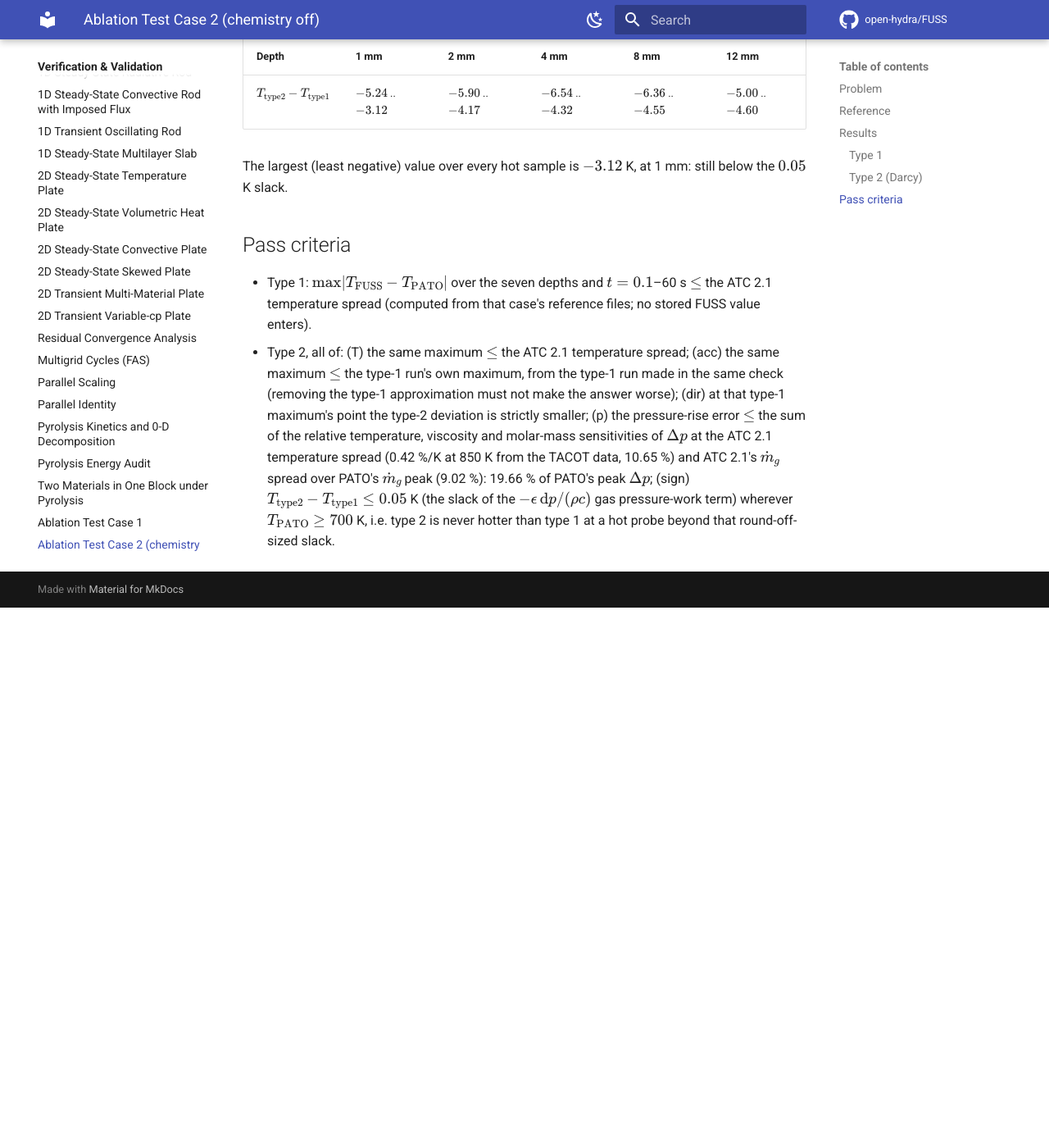
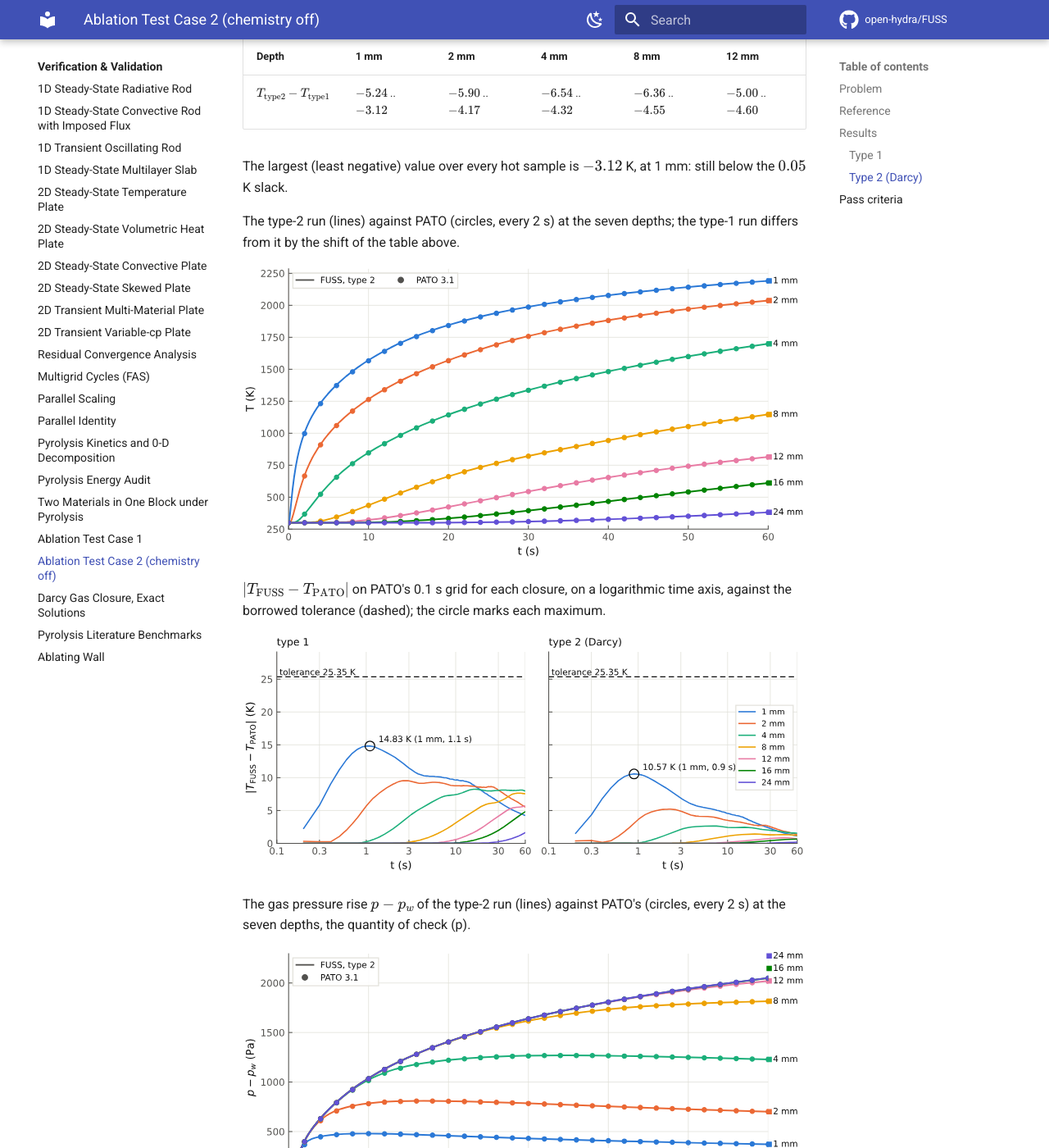
Before and after one commit to open-hydra/FUSS, an MkDocs documentation site: the page built from docs/vv/pyrolysis-atc2.md, in a window 1280 px wide and 1400 px high, scrolled down 2223 px. Shown: the whole window at 82% size. Built offline with MkDocs 1.6.1 and Material for MkDocs 9.7.7, drawn with Linux system fonts in a browser that asks for light colours; comment, search, counter and statistics services are not loaded; before the commit the page ends 2964 px from its top, so only the background shows below that.

Commit message:
docs(vv): figures of the ATC2 page: temperatures, the deviation of both closures, the pressure rise
Co-Authored-By: Claude Opus 5.5 <noreply@anthropic.com>
Claude-Session: https://claude.ai/code/session_01Q6mgzZ4Em2XSijeD1s9D94

```diff
--- a/docs/vv/pyrolysis-atc2.md
+++ b/docs/vv/pyrolysis-atc2.md
@@ -72,6 +72,21 @@ Type-2 minus type-1 shift at every depth, over the samples where $T_{\rm PATO}\g
 The largest (least negative) value over every hot sample is $-3.12$ K, at 1 mm: still below the
 $0.05$ K slack.
 
+The type-2 run (lines) against PATO (circles, every 2 s) at the seven depths; the type-1 run differs from
+it by the shift of the table above.
+
+![Temperatures of the type-2 run and PATO at the seven depths](images/pyrolysis-atc2-temperatures.svg)
+
+$\lvert T_{\rm FUSS}-T_{\rm PATO}\rvert$ on PATO's 0.1 s grid for each closure, on a logarithmic time axis,
+against the borrowed tolerance (dashed); the circle marks each maximum.
+
+![Deviation of each closure from PATO against the ATC 2.1 spread](images/pyrolysis-atc2-deviation.svg)
+
+The gas pressure rise $p-p_w$ of the type-2 run (lines) against PATO's (circles, every 2 s) at the seven
+depths, the quantity of check (p).
+
+![Pressure rise of the type-2 run and PATO at the seven depths](images/pyrolysis-atc2-pressure.svg)
+
 ## Pass criteria
 
 - Type 1: $\max\lvert T_{\rm FUSS}-T_{\rm PATO}\rvert$ over the seven depths and $t=0.1$–60 s $\le$ the
```
Also changed, not shown: docs/vv/images/pyrolysis-atc2-deviation.svg (added), docs/vv/images/pyrolysis-atc2-pressure.svg (added), docs/vv/images/pyrolysis-atc2-temperatures.svg (added).
